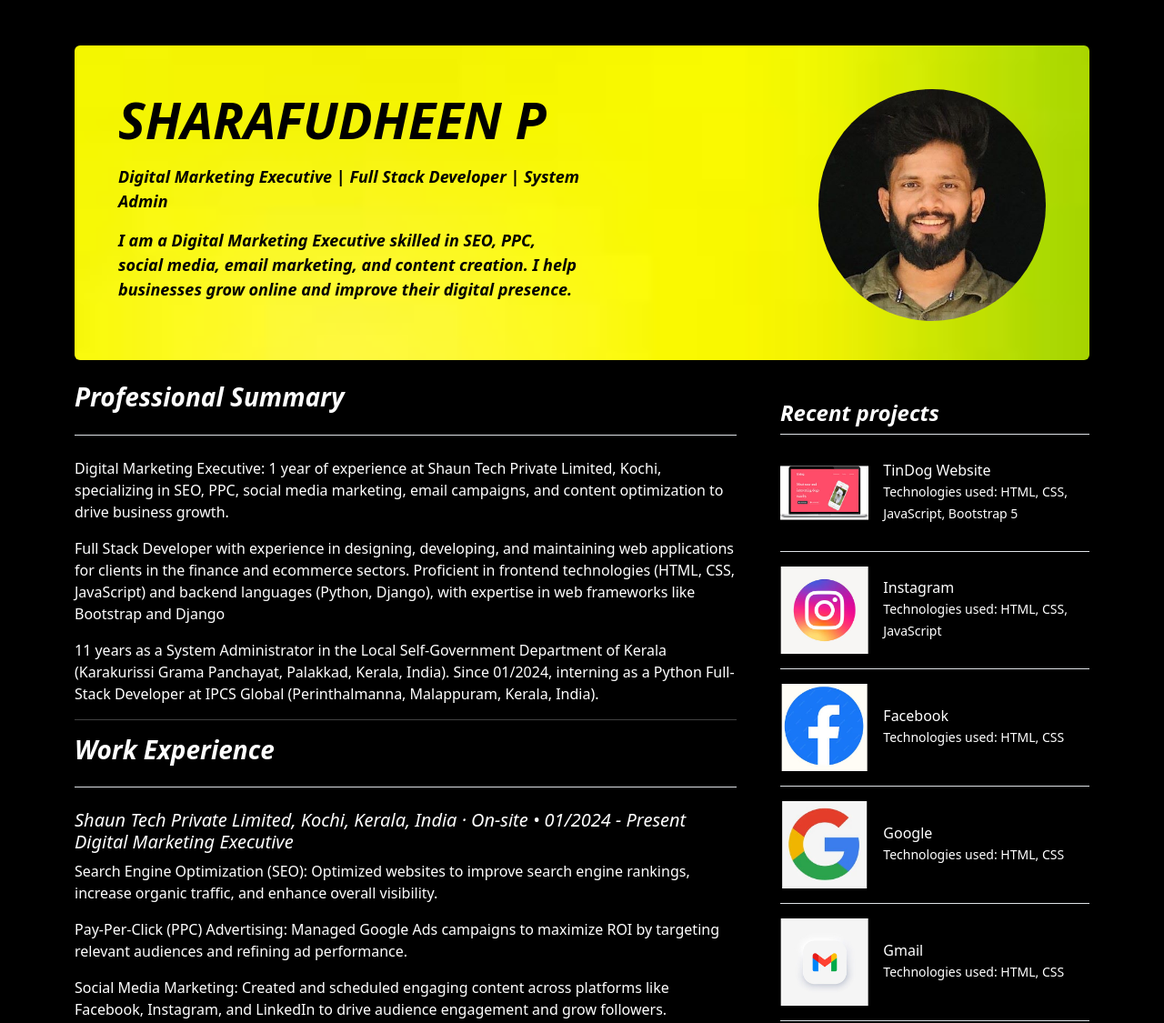
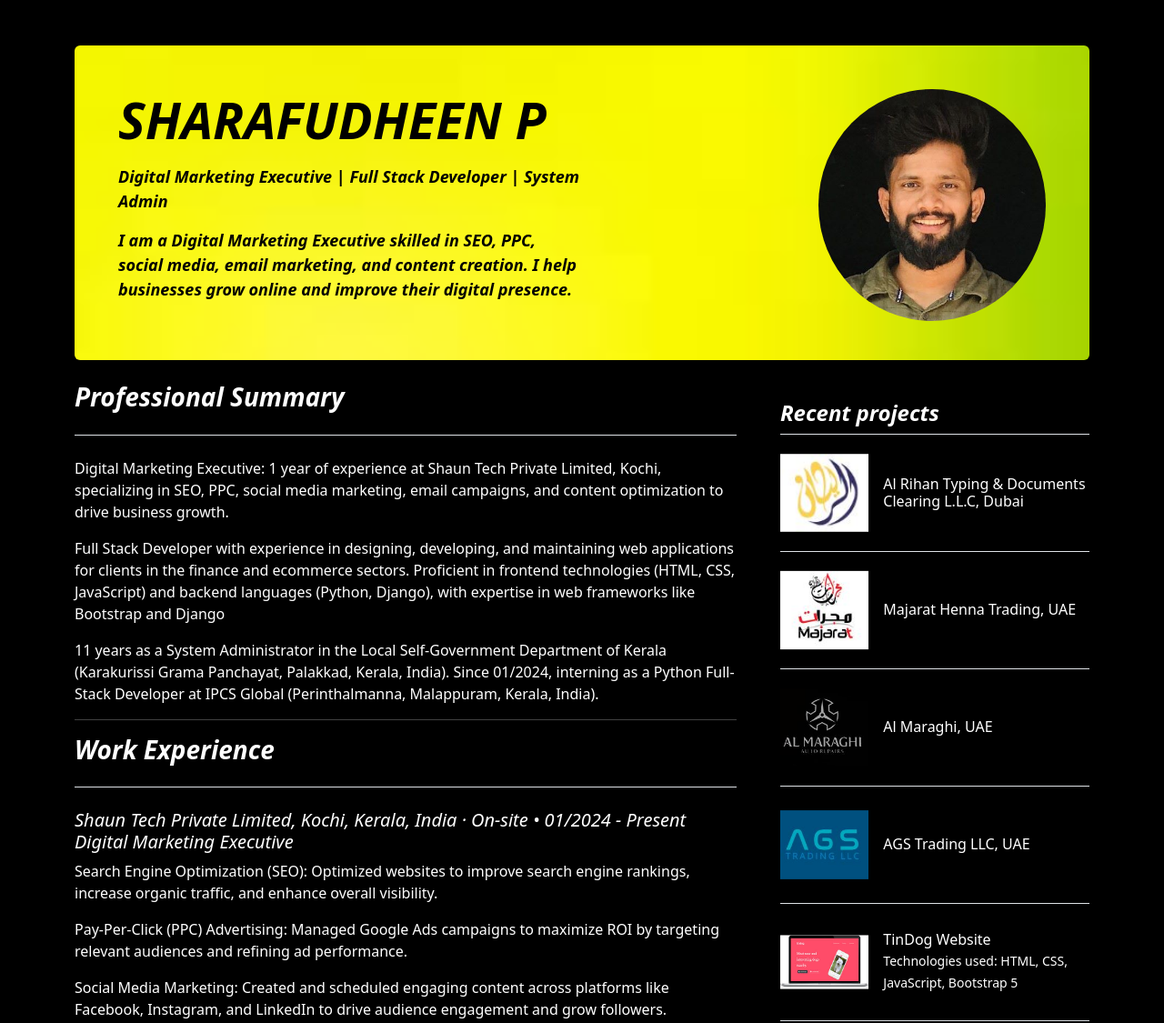
Before and after one commit to sharafuchappu/Portfolio-professional, a plain HTML site: page index.html in a window 1280 px wide. Shown: the top 1125 px of the page at 91% size. Drawn offline with nearby package versions, Linux system fonts and the light colour scheme.

Commit message:
Added projects to portfolio

```diff
--- a/index.html
+++ b/index.html
@@ -261,6 +261,46 @@
             <h4 class="fst-italic">Recent projects</h4>
             <ul class="list-unstyled">
               <li>
+                <a class="d-flex flex-column flex-lg-row gap-3 align-items-start align-items-lg-center py-3 link-body-emphasis text-decoration-none border-top" href="https://emiratesiduae.com/" target="_blank">
+                  <svg class="bd-placeholder-img" width="100%" height="96" xmlns="http://www.w3.org/2000/svg" aria-hidden="true" preserveAspectRatio="xMidYMid slice" focusable="false">
+                    <image href="/Images/alrihan.JPG" width="100%" height="100%" />
+                  </svg>
+                  <div class="col-lg-8 project">
+                    <h6 class="mb-0">Al Rihan Typing & Documents Clearing L.L.C, Dubai</h6>
+                  </div>
+                </a>
+              </li>
+              <li>
+                <a class="d-flex flex-column flex-lg-row gap-3 align-items-start align-items-lg-center py-3 link-body-emphasis text-decoration-none border-top" href="https://emiratesiduae.com/" target="_blank">
+                  <svg class="bd-placeholder-img" width="100%" height="96" xmlns="http://www.w3.org/2000/svg" aria-hidden="true" preserveAspectRatio="xMidYMid slice" focusable="false">
+                    <image href="/Images/majarat.JPG" width="100%" height="100%" />
+                  </svg>
+                  <div class="col-lg-8 project">
+                    <h6 class="mb-0">Majarat Henna Trading, UAE</h6>
+                  </div>
+                </a>
+              </li>
+              <li>
+                <a class="d-flex flex-column flex-lg-row gap-3 align-items-start align-items-lg-center py-3 link-body-emphasis text-decoration-none border-top" href="https://benzuae.com/" target="_blank">
+                  <svg class="bd-placeholder-img" width="100%" height="96" xmlns="http://www.w3.org/2000/svg" aria-hidden="true" preserveAspectRatio="xMidYMid slice" focusable="false">
+                    <image href="/Images/almaraghi.JPG" width="100%" height="100%" />
+                  </svg>
+                  <div class="col-lg-8 project">
+                    <h6 class="mb-0">Al Maraghi, UAE</h6>
+                  </div>
+                </a>
+              </li>
+              <li>
+                <a class="d-flex flex-column flex-lg-row gap-3 align-items-start align-items-lg-center py-3 link-body-emphasis text-decoration-none border-top" href="https://agstradingllc.com/" target="_blank">
+                  <svg class="bd-placeholder-img" width="100%" height="96" xmlns="http://www.w3.org/2000/svg" aria-hidden="true" preserveAspectRatio="xMidYMid slice" focusable="false">
+                    <image href="/Images/ags.JPG" width="100%" height="100%" />
+                  </svg>
+                  <div class="col-lg-8 project">
+                    <h6 class="mb-0">AGS Trading LLC, UAE</h6>
+                  </div>
+                </a>
+              </li>
+              <li>
                 <a class="d-flex flex-column flex-lg-row gap-3 align-items-start align-items-lg-center py-3 link-body-emphasis text-decoration-none border-top" href="/projects/tindog.html" target="_blank">
                   <svg class="bd-placeholder-img" width="100%" height="96" xmlns="http://www.w3.org/2000/svg" aria-hidden="true" preserveAspectRatio="xMidYMid slice" focusable="false">
                     <image href="/Images/dog-img.jpg" width="100%" height="100%" />
```
Also changed, not shown: Images/ags.JPG (added), Images/almaraghi.JPG (added), Images/alrihan.JPG (added), Images/majarat.JPG (added).
